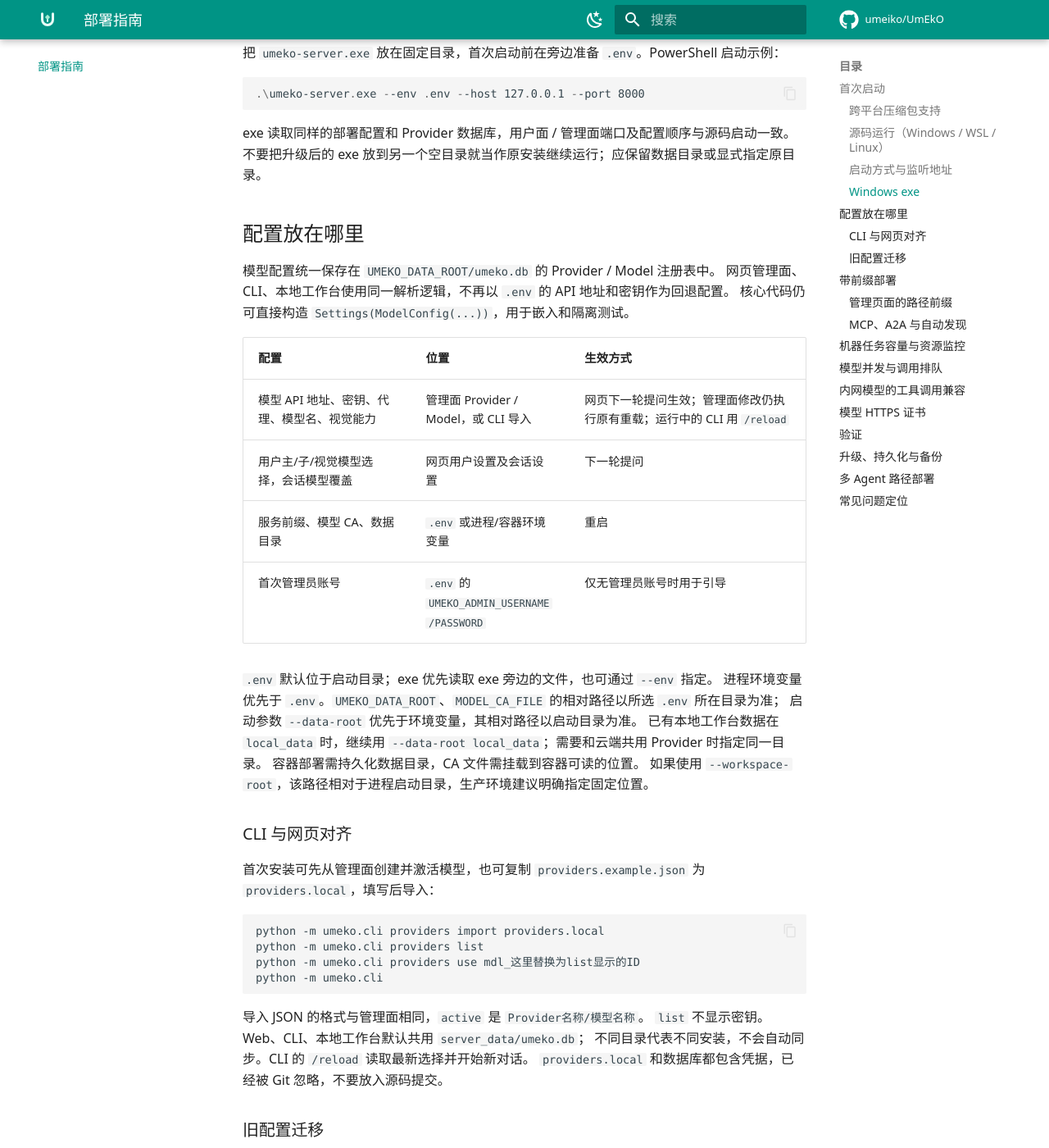
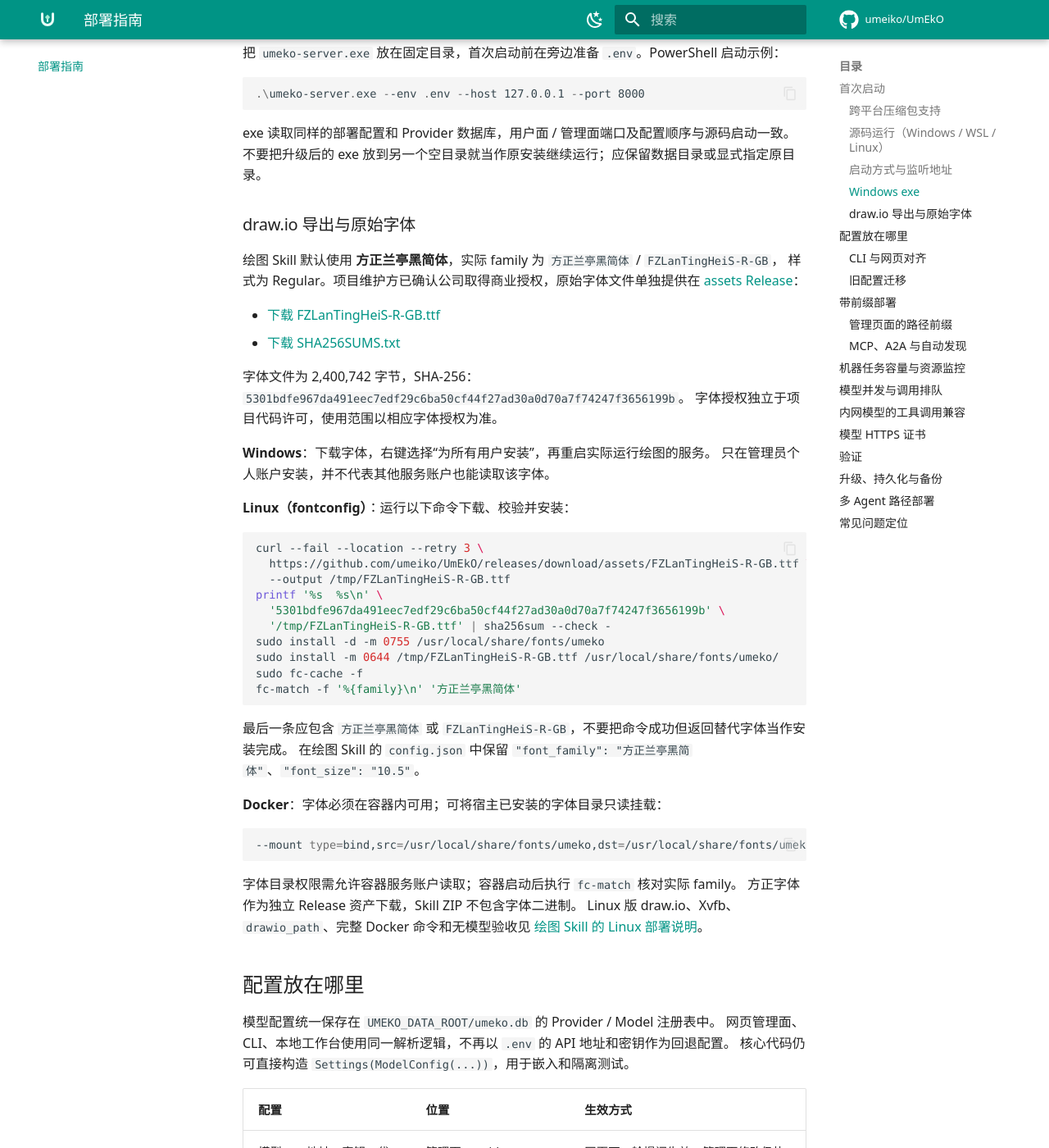
Before and after one commit to umeiko/UmEkO, an MkDocs documentation site: the page built from docs/deployment.md, in a window 1280 px wide and 1400 px high, scrolled down 2978 px. Shown: the whole window at 82% size. Built offline with MkDocs 1.6.1 and Material for MkDocs 9.7.7, drawn with Linux system fonts in a browser that asks for light colours; comment, search, counter and statistics services are not loaded.

Commit message:
Document downloadable original drawing font from assets release

````diff
--- a/docs/deployment.md
+++ b/docs/deployment.md
@@ -101,6 +101,51 @@
 
 exe 读取同样的部署配置和 Provider 数据库，用户面 / 管理面端口及配置顺序与源码启动一致。
 不要把升级后的 exe 放到另一个空目录就当作原安装继续运行；应保留数据目录或显式指定原目录。
+
+### draw.io 导出与原始字体 {#drawio-font}
+
+绘图 Skill 默认使用 **方正兰亭黑简体**，实际 family 为 `方正兰亭黑简体` / `FZLanTingHeiS-R-GB`，
+样式为 Regular。项目维护方已确认公司取得商业授权，原始字体文件单独提供在
+[assets Release](https://github.com/umeiko/UmEkO/releases/tag/assets)：
+
+- [下载 FZLanTingHeiS-R-GB.ttf](https://github.com/umeiko/UmEkO/releases/download/assets/FZLanTingHeiS-R-GB.ttf)
+- [下载 SHA256SUMS.txt](https://github.com/umeiko/UmEkO/releases/download/assets/SHA256SUMS.txt)
+
+字体文件为 2,400,742 字节，SHA-256：
+`5301bdfe967da491eec7edf29c6ba50cf44f27ad30a0d70a7f74247f3656199b`。
+字体授权独立于项目代码许可，使用范围以相应字体授权为准。
+
+**Windows**：下载字体，右键选择“为所有用户安装”，再重启实际运行绘图的服务。
+只在管理员个人账户安装，并不代表其他服务账户也能读取该字体。
+
+**Linux（fontconfig）**：运行以下命令下载、校验并安装：
+
+```sh
+curl --fail --location --retry 3 \
+  https://github.com/umeiko/UmEkO/releases/download/assets/FZLanTingHeiS-R-GB.ttf \
+  --output /tmp/FZLanTingHeiS-R-GB.ttf
+printf '%s  %s\n' \
+  '5301bdfe967da491eec7edf29c6ba50cf44f27ad30a0d70a7f74247f3656199b' \
+  '/tmp/FZLanTingHeiS-R-GB.ttf' | sha256sum --check -
+sudo install -d -m 0755 /usr/local/share/fonts/umeko
+sudo install -m 0644 /tmp/FZLanTingHeiS-R-GB.ttf /usr/local/share/fonts/umeko/
+sudo fc-cache -f
+fc-match -f '%{family}\n' '方正兰亭黑简体'
+```
+
+最后一条应包含 `方正兰亭黑简体` 或 `FZLanTingHeiS-R-GB`，不要把命令成功但返回替代字体当作安装完成。
+在绘图 Skill 的 `config.json` 中保留 `"font_family": "方正兰亭黑简体"`、`"font_size": "10.5"`。
+
+**Docker**：字体必须在容器内可用；可将宿主已安装的字体目录只读挂载：
+
+```sh
+--mount type=bind,src=/usr/local/share/fonts/umeko,dst=/usr/local/share/fonts/umeko,readonly
+```
+
+字体目录权限需允许容器服务账户读取；容器启动后执行 `fc-match` 核对实际 family。
+方正字体作为独立 Release 资产下载，Skill ZIP 不包含字体二进制。
+Linux 版 draw.io、Xvfb、`drawio_path`、完整 Docker 命令和无模型验收见
+[绘图 Skill 的 Linux 部署说明](https://github.com/umeiko/UmEkO/blob/main/umeko/builtin_skills/drawio-flowchart/linux-deployment.md)。
 
 ## 配置放在哪里
 
````
Also changed, not shown: umeko/builtin_skills/drawio-flowchart/linux-deployment.md (+26 -0 lines).
